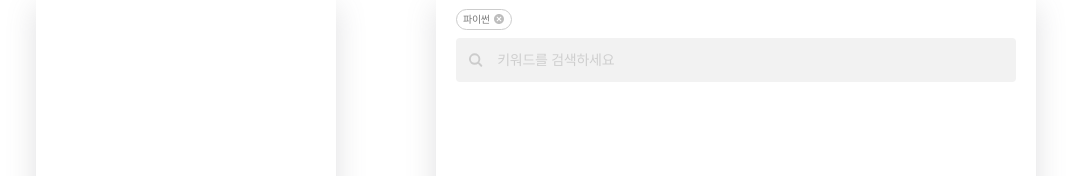
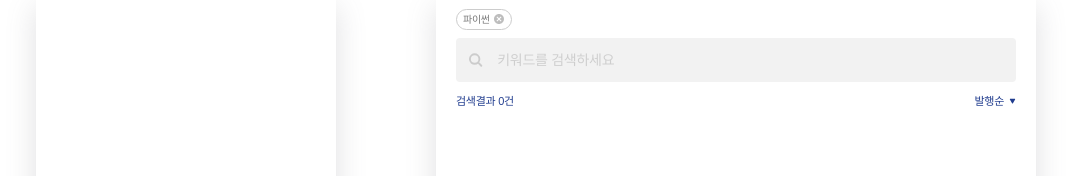
Before and after one commit to Team1415/soobook-frontend, a React (Vite) app: page /search in a window 1280 px wide. Both pictures are taken after a click on the button "파이썬". Shown: the top 176 px of the page, without its empty margins (104-1175 px from the left). Built offline with nearby package versions, Linux system fonts and the light colour scheme.

Commit message:
:sparkles: SearchResultHeader, SortSelect 추가

```diff
--- /dev/null
+++ b/src/components/header/SearchResultHeader.style.tsx
@@ -0,0 +1,22 @@
+import { Box, styled, Typography } from '@mui/material';
+
+export const SearchResultHeaderBox = styled(Box)`
+  width: 100%;
+  height: 30px;
+
+  padding-left: 20px;
+  padding-right: 20px;
+
+  background-color: #ffffff;
+
+  display: flex;
+  justify-content: space-between;
+  align-items: center;
+`;
+
+export const TotalTypography = styled(Typography)`
+  color: #203c8e;
+  font-size: 11px;
+  font-weight: 500;
+  letter-spacing: -0.28px;
+`;
--- /dev/null
+++ b/src/components/header/SearchResultHeader.tsx
@@ -0,0 +1,23 @@
+import { useTranslation } from 'react-i18next';
+
+import { SearchResultHeaderBox, TotalTypography } from '@components/header/SearchResultHeader.style';
+import SortSelect from '@components/select/SortSelect';
+
+interface SearchResultHeaderProps {
+  total?: number;
+}
+
+const SearchResultHeader = (props: SearchResultHeaderProps) => {
+  const { total = 0 } = props;
+
+  const { t } = useTranslation();
+
+  return (
+    <SearchResultHeaderBox>
+      <TotalTypography>{t('search-page.label.total', { count: total })}</TotalTypography>
+      <SortSelect />
+    </SearchResultHeaderBox>
+  );
+};
+
+export default SearchResultHeader;
--- /dev/null
+++ b/src/components/select/SortSelect.style.tsx
@@ -0,0 +1,8 @@
+import { styled, Typography } from '@mui/material';
+
+export const StyledTypography = styled(Typography)`
+  color: #203c8e;
+  font-size: 11px;
+  font-weight: 500;
+  letter-spacing: -0.28px;
+`;
--- /dev/null
+++ b/src/components/select/SortSelect.tsx
@@ -0,0 +1,16 @@
+import { Box } from '@mui/material';
+
+import { ReactComponent as DownArrowIcon } from '@assets/down-arrow-icon.svg';
+import { StyledTypography } from '@components/select/SortSelect.style';
+
+// TODO: Sort 기준 정의된 뒤 구현
+const SortSelect = () => {
+  return (
+    <Box sx={{ display: 'flex', alignItems: 'center', gap: '5px' }}>
+      <StyledTypography>발행순</StyledTypography>
+      <DownArrowIcon />
+    </Box>
+  );
+};
+
+export default SortSelect;
--- a/src/locales/resources/ko.json
+++ b/src/locales/resources/ko.json
@@ -27,7 +27,8 @@
       "page-name": "검색 페이지"
     },
     "label": {
-      "category-popular-hashtag": "# {{name}} 카테고리의 인기 키워드"
+      "category-popular-hashtag": "# {{name}} 카테고리의 인기 키워드",
+      "total": "검색결과 {{count}}건"
     },
     "message": {
       "no-option": "해당하는 키워드가 없습니다. 다시 검색해주세요.",
--- a/src/pages/search/SearchPage.tsx
+++ b/src/pages/search/SearchPage.tsx
@@ -1,9 +1,9 @@
 import { css, keyframes, styled } from '@mui/material';
 import { isEmpty } from 'lodash-es';
-import { useTranslation } from 'react-i18next';
 
 import HashtagAutocomplete from '@components/autocomplete/HashtagAutocomplete';
 import CategoryPopularHashtags from '@components/bar/CategoryPopularHashtags';
+import SearchResultHeader from '@components/header/SearchResultHeader';
 import useHeightAnimation from '@hooks/useHeightAnimation';
 import { useHashtagSearchConditionStore } from '@stores/useHashtagSearchConditionStore';
 
@@ -57,14 +57,13 @@ const SearchPageAnimationContainer = styled('div')<{ animate: boolean; height: n
 `;
 
 const SearchPage = () => {
-  const { t } = useTranslation();
-
   const { animate, componentHeight } = useHeightAnimation();
   const { hashtagSearchConditions } = useHashtagSearchConditionStore();
 
   return (
     <SearchPageAnimationContainer animate={animate} height={componentHeight || 0}>
       <HashtagAutocomplete type="search" hashtags={sampleHashtags} />
+      {!isEmpty(hashtagSearchConditions) && <SearchResultHeader total={0} />}
       {isEmpty(hashtagSearchConditions) && (
         <CategoryPopularHashtags category="컴퓨터" hashtags={sampleHashtags} />
       )}
```
Also changed, not shown: src/assets/down-arrow-icon.svg (added).
